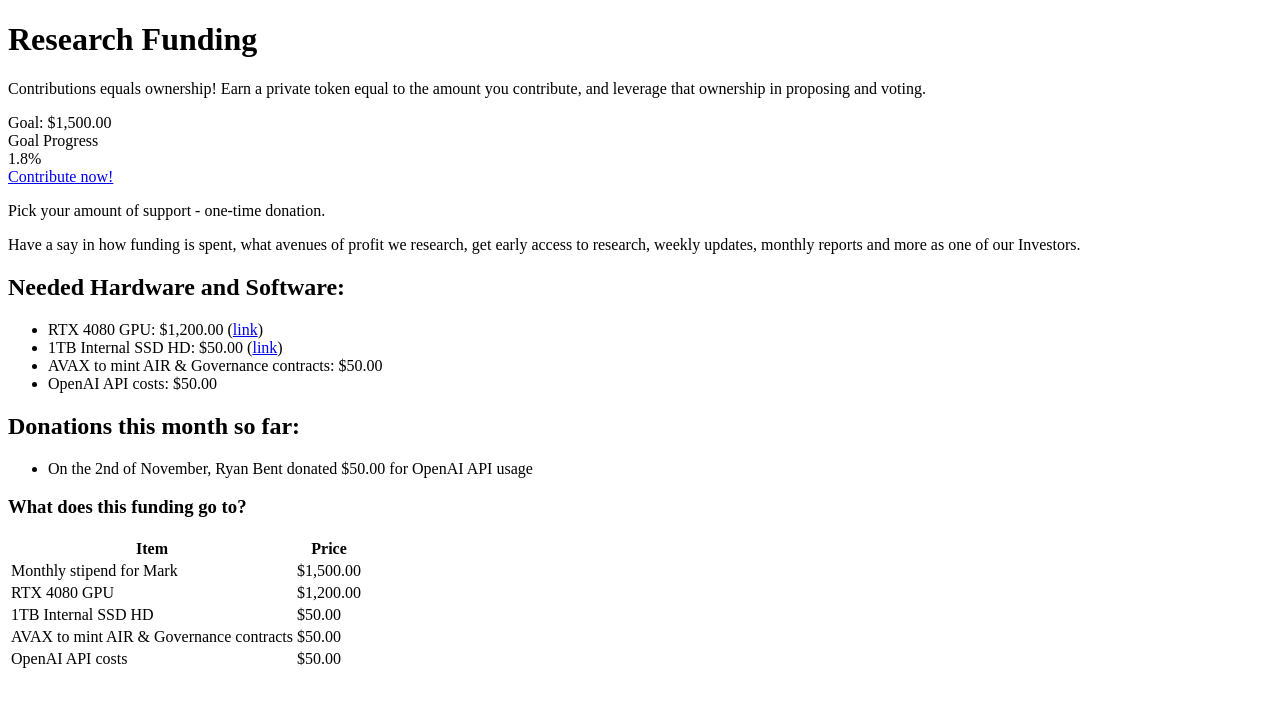
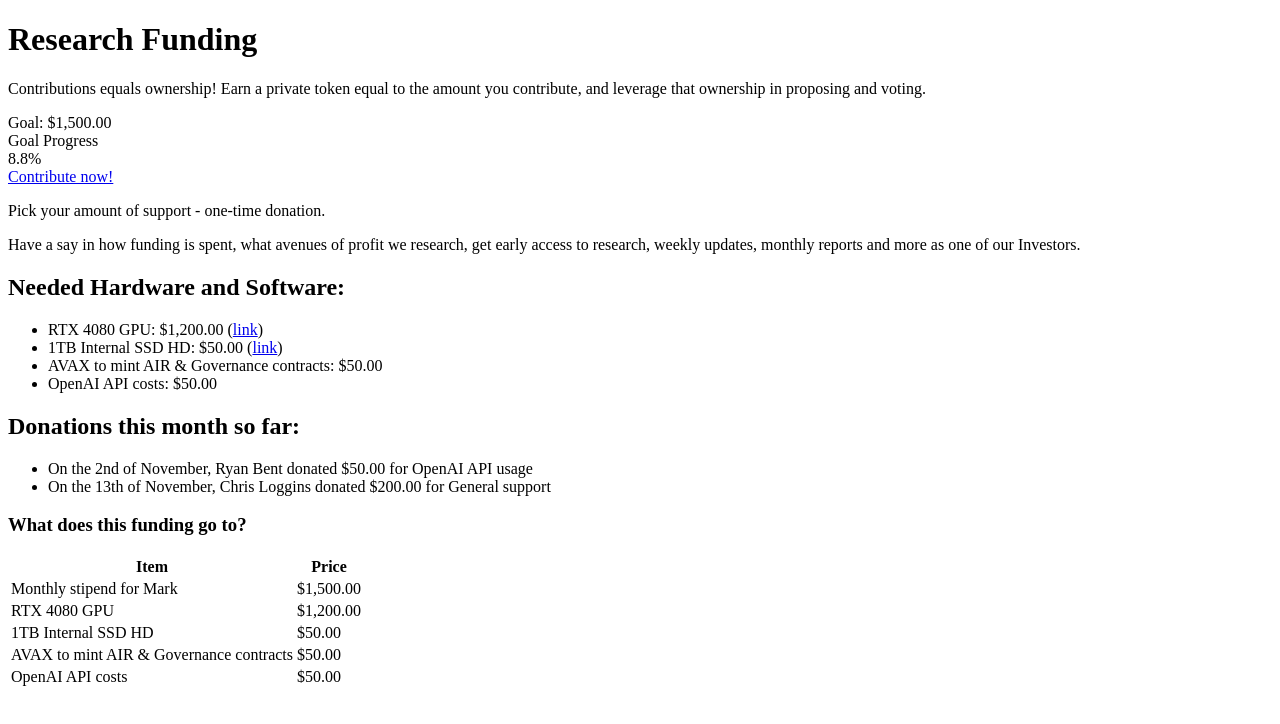
Before and after one commit to marktellez/aaia.institute, a Next.js app: page /funding in a window 1280 px wide. Shown: the top 724 px of the page. Built offline with nearby package versions, Linux system fonts and the light colour scheme.

Commit message:
chris 200

```diff
--- a/src/pages/funding.jsx
+++ b/src/pages/funding.jsx
@@ -4,6 +4,7 @@ import { format } from "date-fns"
 
 const donations = [
   { name: "Ryan Bent", amount: 50, date: "2023-11-02T06:00:00.000Z", reason: "OpenAI API usage" },
+  { name: "Chris Loggins", amount: 200, date: "2023-11-13T06:00:00.000Z", reason: "General support" },
 ];
 
 const goalAmount = 1500; // Marks stipend
```
